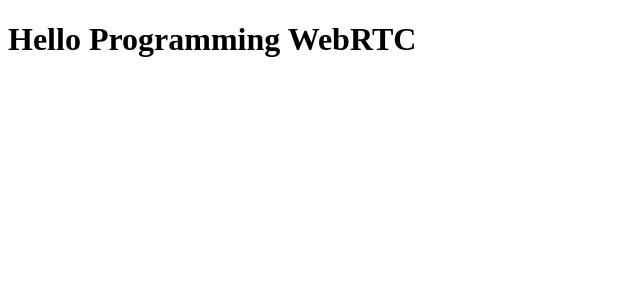
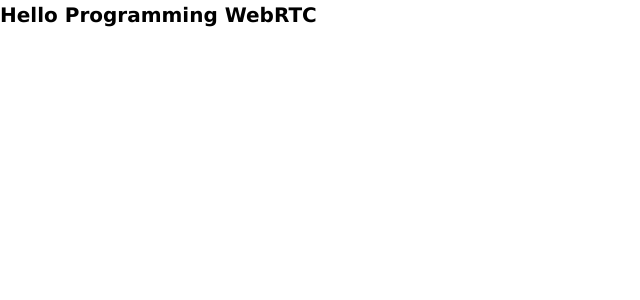
Before and after one commit to bechernie/programming-webrtc, a React (Vite) app in the folder frontend/: page / in a window 1280 px wide. Shown: the top 300 px of the page, without its empty margins (0-640 px from the left). Built offline with nearby package versions, Linux system fonts and the light colour scheme.

Commit message:
Base styling

```diff
--- /dev/null
+++ b/frontend/src/index.css
@@ -0,0 +1,12 @@
+@import url("./reset.css");
+
+:root {
+    font-family: "Lucida Grande", Arial, sans-serif;
+    font-size: 1.25em;
+    font-weight: bold;
+    line-height: 1.5em;
+}
+
+* {
+    box-sizing: border-box;
+}
--- a/frontend/src/main.tsx
+++ b/frontend/src/main.tsx
@@ -1,6 +1,7 @@
 import { StrictMode } from "react";
 import { createRoot } from "react-dom/client";
 import App from "./App.tsx";
+import "./index.css";
 
 createRoot(document.getElementById("root")!).render(
   <StrictMode>
--- /dev/null
+++ b/frontend/src/reset.css
@@ -0,0 +1,37 @@
+a, abbr, acronym, address, applet, article, aside, audio, b, big, blockquote, body, canvas, caption, center, cite, code, dd, del, details, dfn, div, dl, dt, em, embed, fieldset, figcaption, figure, footer, form, h1, h2, h3, h4, h5, h6, header, hgroup, html, i, iframe, img, ins, kbd, label, legend, li, mark, menu, nav, object, ol, output, p, pre, q, ruby, s, samp, section, small, span, strike, strong, sub, summary, sup, table, tbody, td, tfoot, th, thead, time, tr, tt, u, ul, var, video {
+    margin: 0;
+    padding: 0;
+    border: 0;
+    font: inherit;
+    vertical-align: baseline
+}
+
+article, aside, details, figcaption, figure, footer, header, hgroup, main, menu, nav, section {
+    display: block
+}
+
+.lint, html {
+    line-height: 1
+}
+
+.lint, body {
+    line-height: inherit
+}
+
+ol, ul {
+    list-style: none
+}
+
+blockquote, q {
+    quotes: none
+}
+
+blockquote::after, blockquote::before, q::after, q::before {
+    content: '';
+    content: none
+}
+
+table {
+    border-collapse: collapse;
+    border-spacing: 0
+}
```
